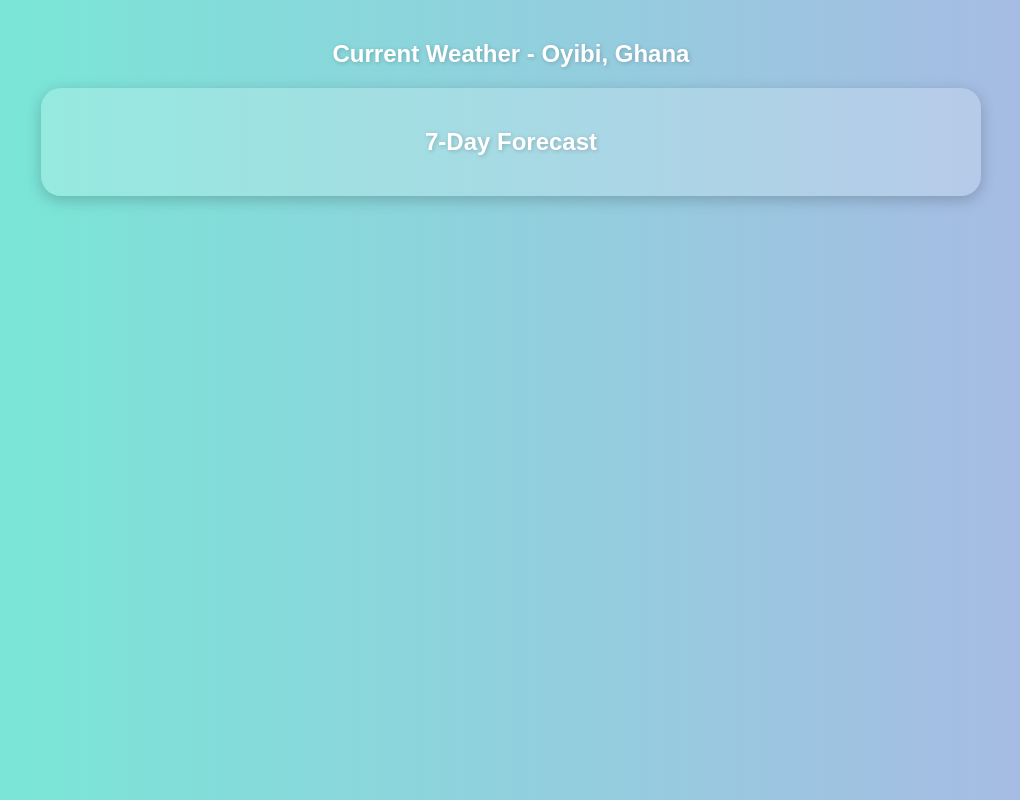
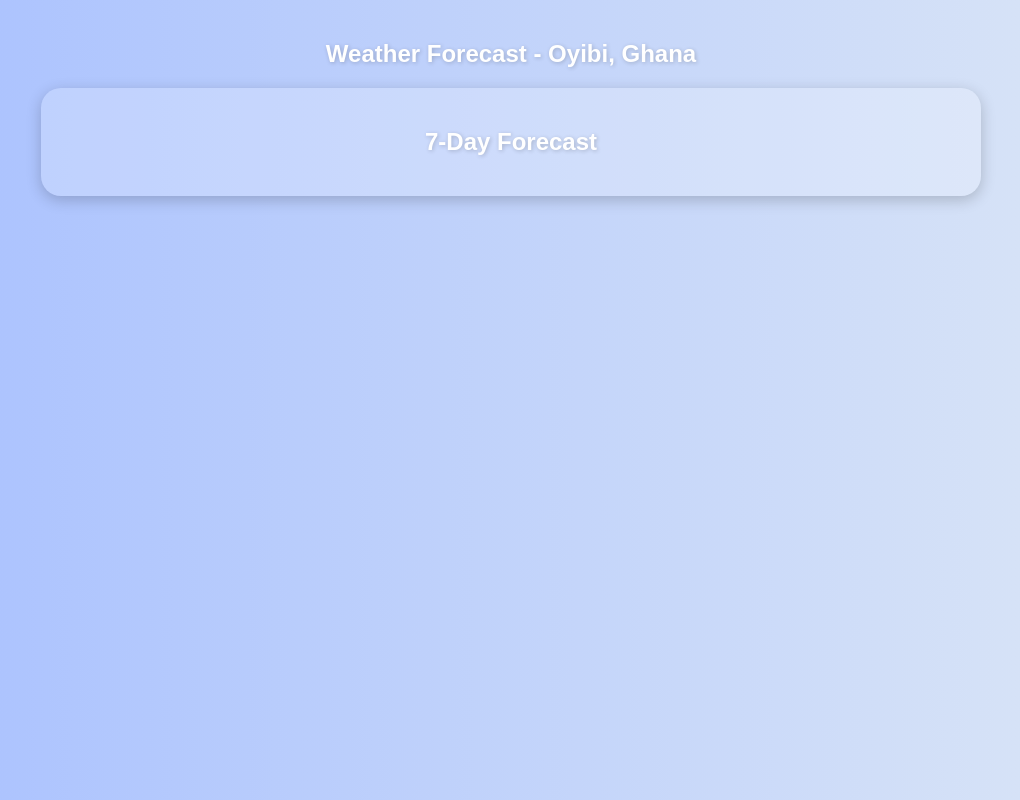
Before and after one commit to EnamAbra/Techtopia-SoftwareDev, a plain HTML site: page index.html in a window 1280 px wide. Shown: the whole page, without its empty margins (129-1149 px from the left). Drawn offline with Linux system fonts and the light colour scheme; no server answers.

Commit message:
changestocss

```diff
--- a/index.html
+++ b/index.html
@@ -7,14 +7,12 @@
     <link rel="stylesheet" href="weather.css" />
   </head>
   <body>
-    <h2>Current Weather - Oyibi, Ghana</h2>
+    <h2>Weather Forecast - Oyibi, Ghana</h2>
     <div class="weather-card">
       <div class="weather-info">
         <div class="weekly-forecast">
           <h2>7-Day Forecast</h2>
-          <div id="forecast" class="forecast-container">
-            <!-- Forecast days will be inserted here by JS -->
-          </div>
+          <div id="forecast" class="forecast-container"></div>
         </div>
       </div>
     </div>
--- a/weather.css
+++ b/weather.css
@@ -1,6 +1,7 @@
 body {
   font-family: "Poppins", sans-serif;
-  background: linear-gradient(to right, #74ebd5, #acb6e5);
+  background: linear-gradient(to right, #a8c0ff, #dbe6f6);
+
   color: #333;
   margin: 0;
   padding: 20px;
--- a/weather.js
+++ b/weather.js
@@ -22,12 +22,11 @@ fetch(
       const [year, month, dayNum] = daysArray[i].split("-");
       const date = new Date(Number(year), Number(month) - 1, Number(dayNum));
 
-      // Format: Thursday, Nov 13
       const options = { weekday: "long", month: "short", day: "numeric" };
       const formattedDate = date.toLocaleDateString("en-US", options);
 
       day.innerHTML = `
-         <h3>${date.toLocaleDateString(undefined, options)}</h3>;
+         <h3>${date.toLocaleDateString(undefined, options)}</h3>
 
   <p>Max: ${maxTemps[i]}°C</p>
   <p>Min: ${minTemps[i]}°C</p>`;
```
Also changed, not shown: Mall.js (line endings or trailing spaces).
